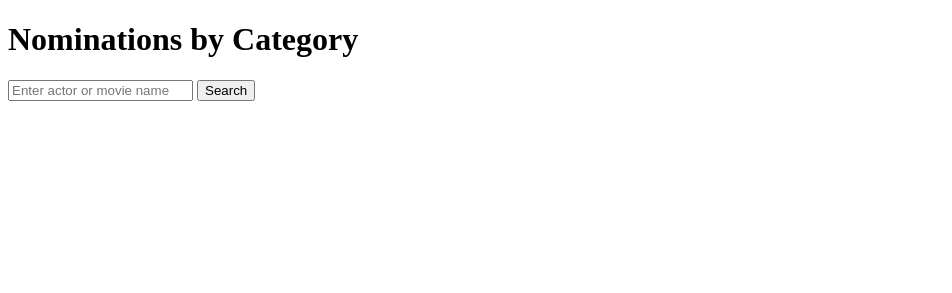
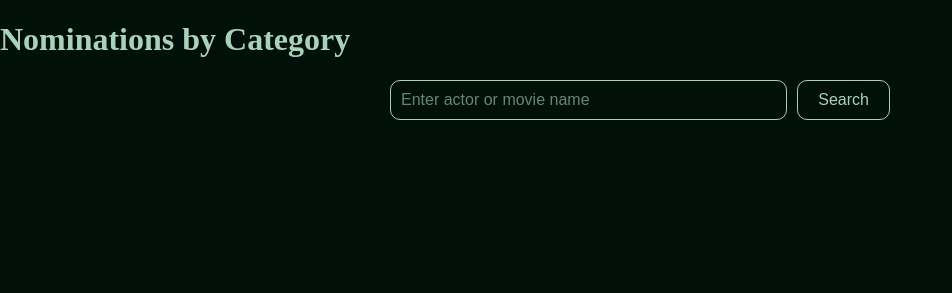
Before and after one commit to Dan-works-on-stuff/ActorAwardsVisualizer, a website: page public/category-stats.html in a window 1280 px wide. Shown: the whole page, without its empty margins (0-952 px from the left). Drawn offline with nearby package versions, Linux system fonts and the light colour scheme.

Commit message:
frontend completeness ~80%

```diff
--- a/public/category-stats.html
+++ b/public/category-stats.html
@@ -4,11 +4,12 @@
     <meta charset="UTF-8">
     <title>Nominations by Category</title>
     <script src="https://cdnjs.cloudflare.com/ajax/libs/Chart.js/2.9.4/Chart.min.js"></script>
-    <link rel="stylesheet" href="styles/main.css">
+    <link rel="stylesheet" href="styles/globals.css">
+    <link rel="stylesheet" href="styles/category-stats.css">
 </head>
 <body>
 <h1>Nominations by Category</h1>
-<div>
+<div class="search-container">
     <input type="text" id="entityInput" placeholder="Enter actor or movie name">
     <button id="searchButton">Search</button>
 </div>
--- /dev/null
+++ b/public/styles/category-stats.css
@@ -0,0 +1,48 @@
+.search-container {
+    margin-bottom: 20px;
+    display: flex;
+    gap: 10px;
+    align-items: center;
+    max-width: 500px;
+    margin-left: auto;
+    margin-right: auto;
+}
+
+#entityInput {
+    padding: 10px;
+    font-size: 16px;
+    flex-grow: 1;
+    background-color: #011109;
+    color: #aad2ba;
+    border: 1px solid #aad2ba;
+    box-sizing: border-box;
+    border-radius: 10px;
+    transition: box-shadow 0.2s ease;
+}
+
+#entityInput:focus {
+    outline: none;
+    box-shadow: 0 0 10px #b9f5d8;
+}
+
+#entityInput::placeholder {
+    color: #aad2ba;
+    opacity: 0.6;
+}
+
+#searchButton {
+    background-color: #011109;
+    color: #aad2ba;
+    border: solid #aad2ba 1px;
+    border-radius: 10px;
+    padding: 10px 20px;
+    font-size: 16px;
+    cursor: pointer;
+}
+
+#searchButton:hover {
+    background-color: #b9f5d8;
+    color: #052515;
+    border-color: #b9f5d8;
+    box-shadow: 0 0 10px #b9f5d8;
+}
--- a/public/styles/winners-table.css
+++ b/public/styles/winners-table.css
@@ -1,18 +1,29 @@
+body {
+    margin: 0;
+    height: 100vh;
+    display: flex;
+    flex-direction: column;
+}
+
 h1 {
     text-align: center;
     color: #b9f5d8;
-    font-size: 4vw;
+    font-size: clamp(2rem, 4vw, 3.5rem);
+    margin: 2vh auto;
+    flex-shrink: 0;
 }
 
 .table-container {
     max-width: 800px;
-    margin: 30px 2em;
+    width: calc(100% - 4em);
+    margin: 0 auto 6vh;
     overflow-x: auto;
     overflow-y: auto;
-    max-height: 70vh;
     background: #021a10;
     border-radius: 8px;
     border: 1px solid #aad2ba;
+    flex-grow: 1;
+    min-height: 0;
 }
 
 table {
--- a/src/utils/categoryStatsHelper.js
+++ b/src/utils/categoryStatsHelper.js
@@ -1,5 +1,16 @@
 document.addEventListener('DOMContentLoaded', () => {
     let currentChart = null;
+
+    const entityInput = document.getElementById('entityInput');
+
+    entityInput.addEventListener('keydown', (event) => {
+        if (event.key === 'Enter') {
+            // Prevent the default action, e.g., form submission
+            event.preventDefault();
+            // Trigger the search button click
+            document.getElementById('searchButton').click();
+        }
+    });
 
     const fetchData = (entityName) => {
         const url = `/api/category-stats?entity=${encodeURIComponent(entityName)}`;
@@ -19,6 +30,8 @@ document.addEventListener('DOMContentLoaded', () => {
                 alert('Could not retrieve category statistics.');
             });
     };
+
+
 
     const renderChart = (data) => {
         const labels = data.map(item => item.category);
```
Also changed, not shown: src/utils/topActorsHelper.js (+15 -5 lines).
